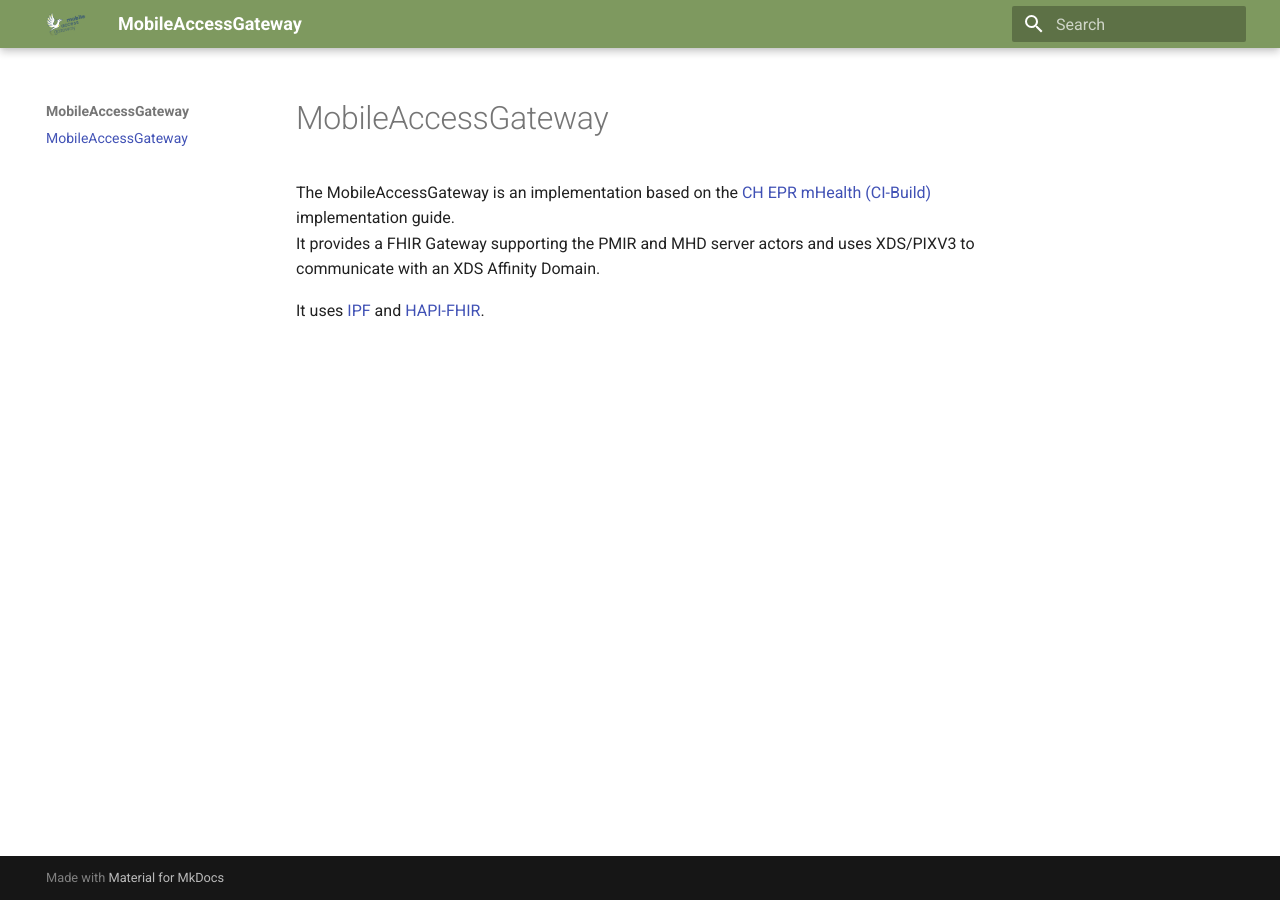
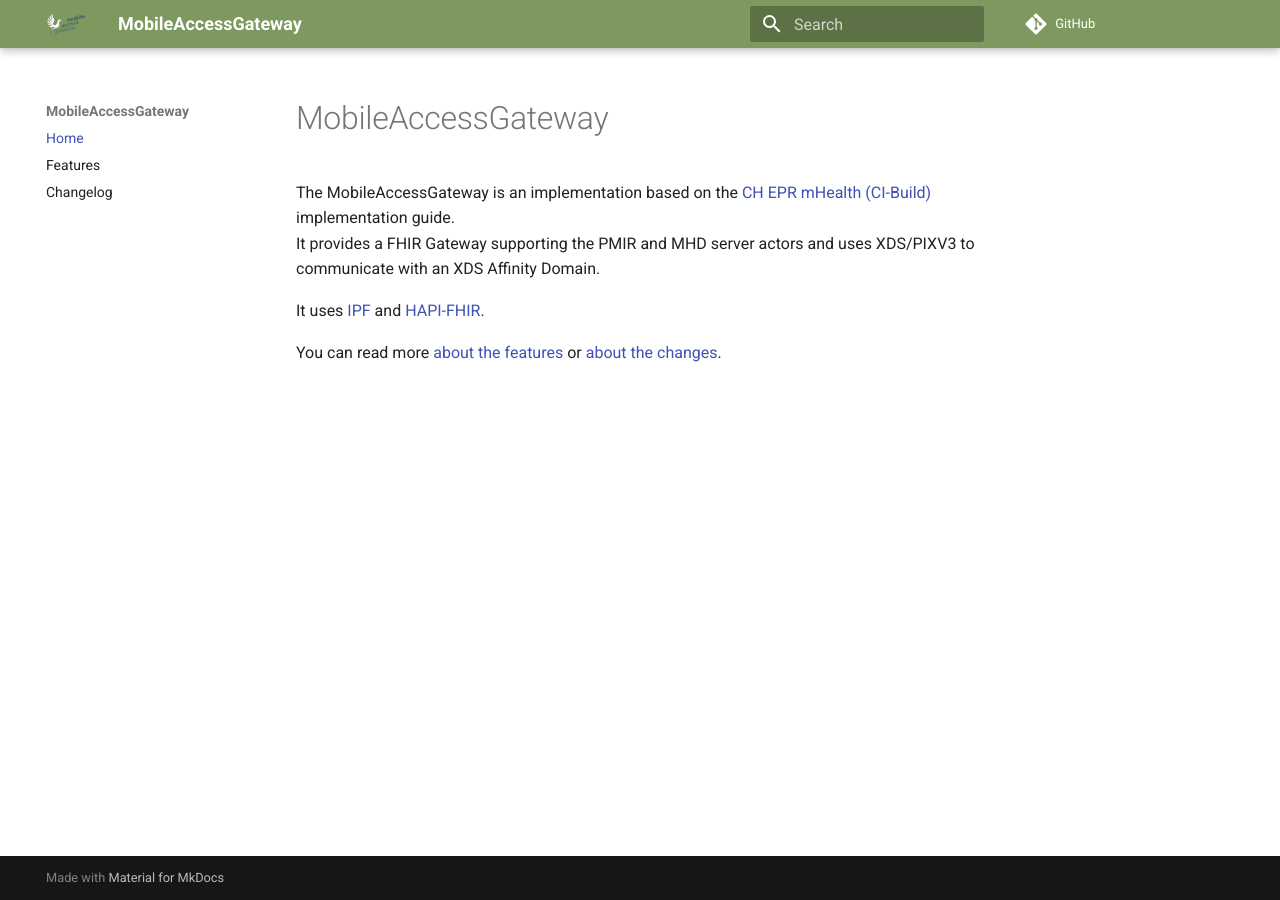
Before and after one commit to i4mi/MobileAccessGateway, an MkDocs documentation site: the page built from docs/index.md, in a window 1280 px wide. Built offline with MkDocs 1.6.1 and Material for MkDocs 9.7.7, drawn with Linux system fonts in a browser that asks for light colours; comment, search, counter and statistics services are not loaded.

```diff
--- a/docs/index.md
+++ b/docs/index.md
@@ -4,3 +4,5 @@ The MobileAccessGateway is an implementation based on the [CH EPR mHealth](https
 It provides a FHIR Gateway supporting the PMIR and MHD server actors and uses XDS/PIXV3 to communicate with an XDS Affinity Domain.
 
 It uses [IPF](https://oehf.github.io/ipf/) and [HAPI-FHIR](https://hapifhir.io/).
+
+You can read more [about the features](features.md) or [about the changes](changelog.md).
--- a/mkdocs.yml
+++ b/mkdocs.yml
@@ -1,4 +1,5 @@
 site_name: MobileAccessGateway
+repo_url: https://github.com/i4mi/MobileAccessGateway
 theme:
   name: material
   logo: assets/mag_logo.png
@@ -8,4 +9,6 @@ theme:
 extra_css:
   - stylesheets/extra.css
 nav:
-  - index.md
+  - Home: index.md
+  - Features: features.md
+  - Changelog: changelog.md
```
Also changed, not shown: docs/changelog.md (added, +3 -0 lines), docs/features.md (added, +12 -0 lines).
